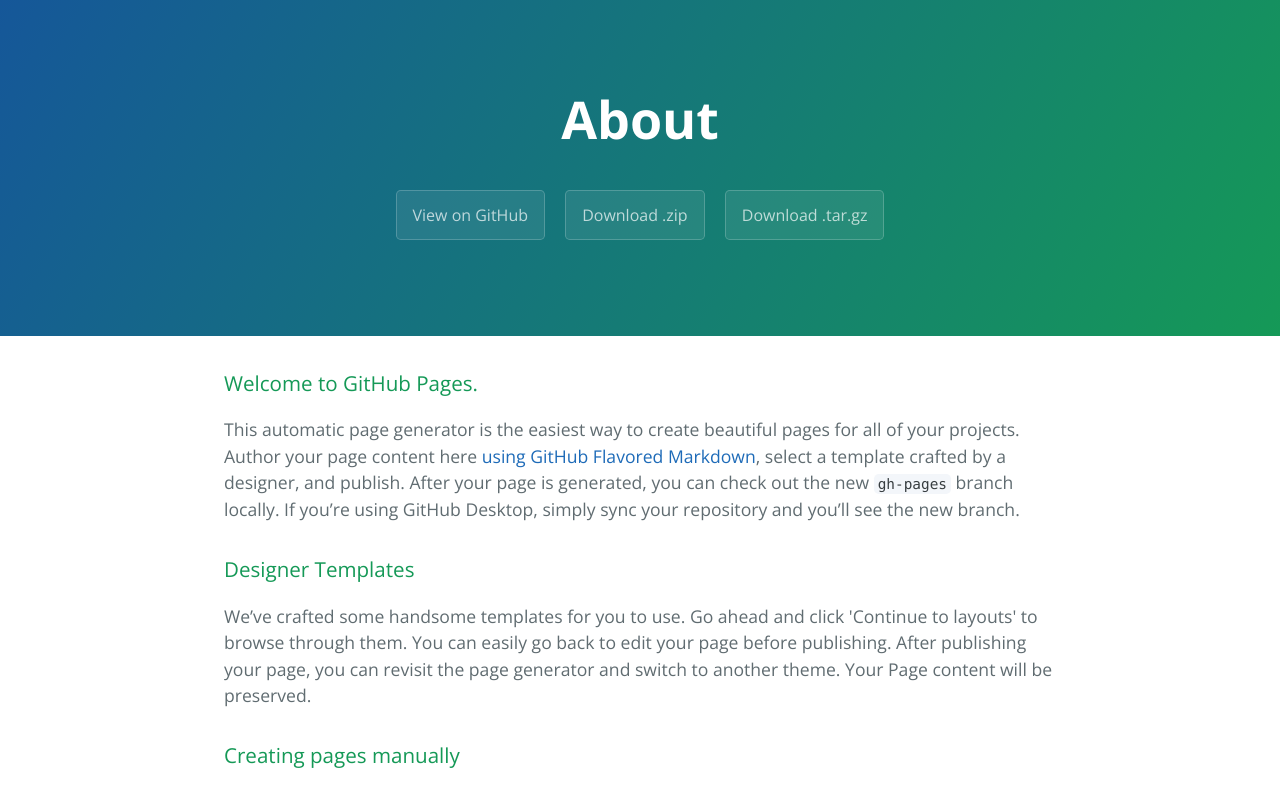
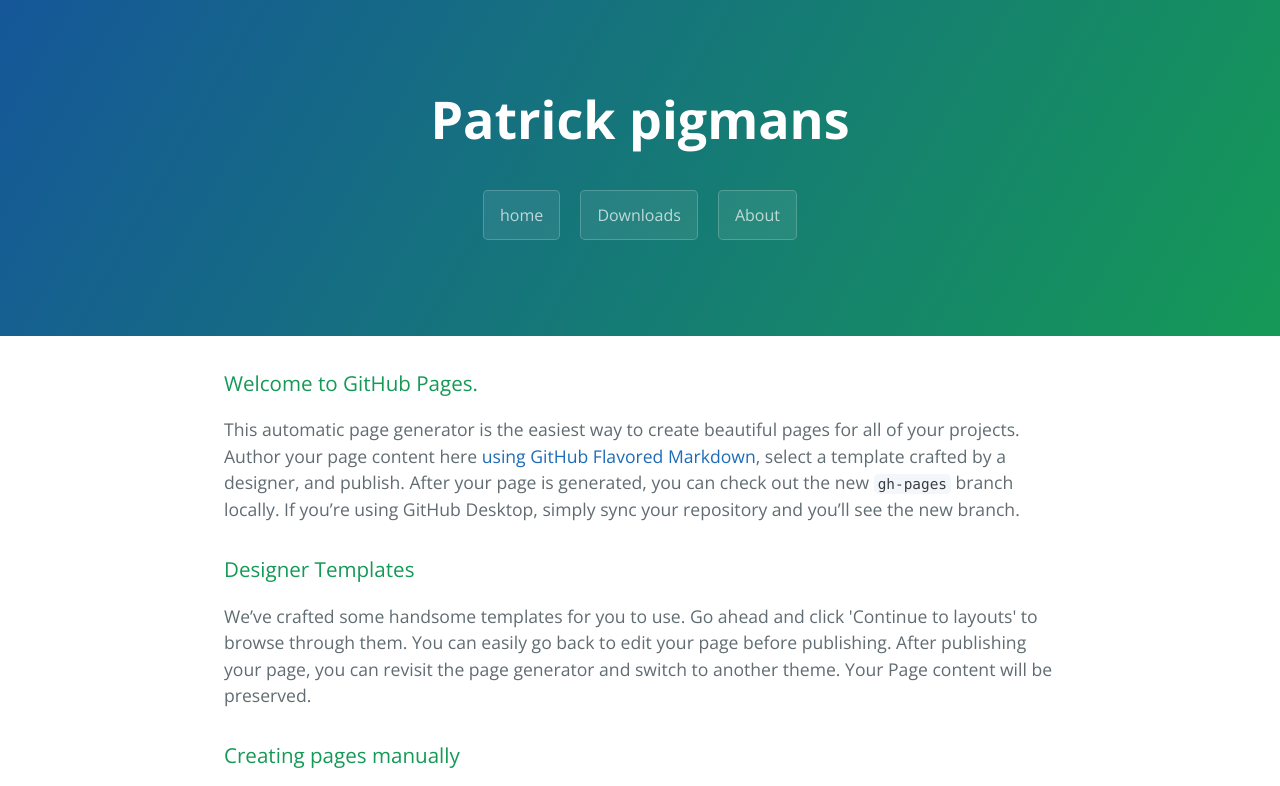
Before and after one commit to ppigmans/about, a plain HTML site: page index.html in a window 1280 px wide. Shown: the top 786 px of the page. Drawn offline with nearby package versions, Linux system fonts and the light colour scheme.

Commit message:
no message

```diff
--- a/index.html
+++ b/index.html
@@ -11,11 +11,11 @@
   </head>
   <body>
     <section class="page-header">
-      <h1 class="project-name">About</h1>
+      <h1 class="project-name">Patrick pigmans</h1>
       <h2 class="project-tagline"></h2>
-      <a href="https://github.com/ppigmans/about" class="btn">View on GitHub</a>
-      <a href="https://github.com/ppigmans/about/zipball/master" class="btn">Download .zip</a>
-      <a href="https://github.com/ppigmans/about/tarball/master" class="btn">Download .tar.gz</a>
+      <a href="https://ppigmans.github.io" class="btn">home</a>
+      <a href="https://ppigmans.github.io/downloads/" class="btn">Downloads</a>
+      <a href="https://ppigmans.github.io/about/" class="btn">About</a>
     </section>
 
     <section class="main-content">
```
